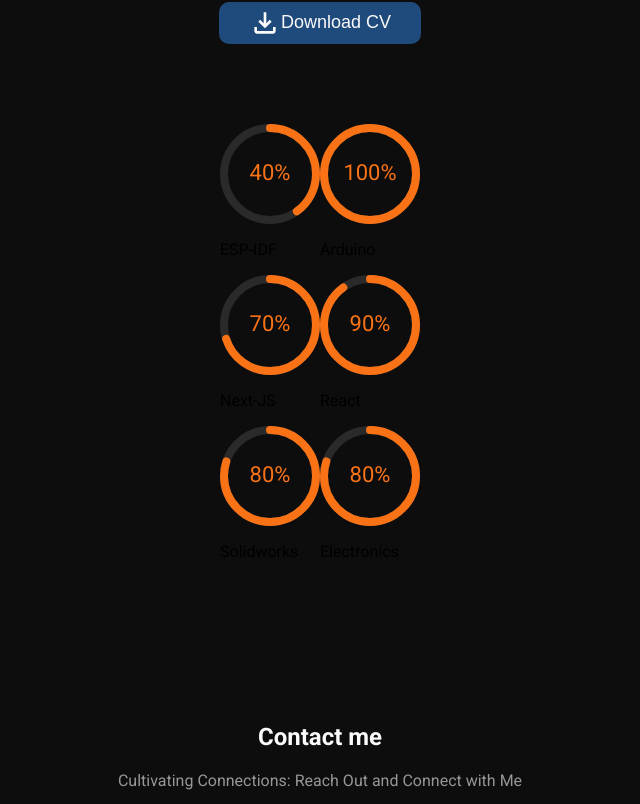
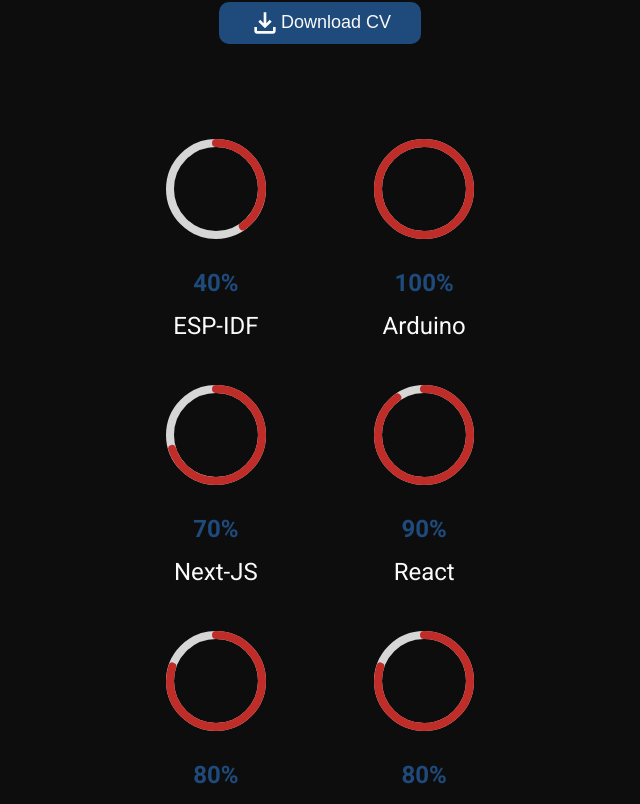
Before and after one commit to MSaeedAfshari/portfolio, a Next.js app: page / in a window 1280 px wide. Shown: the part 4456-5260 px from the top of the page, without its empty margins (320-960 px from the left). Built offline with nearby package versions, Linux system fonts and the light colour scheme.

Commit message:
Add progressbar styles

```diff
--- a/components/Aboutme/Aboutme.js
+++ b/components/Aboutme/Aboutme.js
@@ -1,7 +1,7 @@
 import React from "react";
 import styles from "@/styles/aboutMe.module.css";
 import { MdOutlineFileDownload } from "react-icons/md";
-import SkillCircle from "../Progressbar/Progressbar";
+import SkillCircle from "../SkillCircle/SkillCircle";
 
 export default function Aboutme() {
   return (
--- a/components/Progressbar/Progressbar.js
+++ b/components/SkillCircle/SkillCircle.js
@@ -1,24 +1,21 @@
-// SkillCircle.jsx
 import React from "react";
 import { CircularProgressbar, buildStyles } from "react-circular-progressbar";
 import "react-circular-progressbar/dist/styles.css";
+import style from "@/styles/skillCircle.module.css";
 
 const SkillCircle = ({ percentage, label }) => {
   return (
-    <div className="flex flex-col items-center gap-2 text-white">
+    <div className={style.circleContainer}>
       <div style={{ width: 100, height: 100 }}>
         <CircularProgressbar
           value={percentage}
-          text={`${percentage}%`}
           styles={buildStyles({
-            pathColor: "#f97316", // Tailwind orange-500
-            textColor: "#f97316",
-            trailColor: "#2a2a2a",
-            textSize: "22px",
+            pathColor: "#C02C27"
           })}
         />
       </div>
-      <p className="text-lg">{label}</p>
+      <p className={style.percentage}>{percentage}%</p>
+      <p className={style.label}>{label}</p>
     </div>
   );
 };
--- /dev/null
+++ b/styles/skillCircle.module.css
@@ -0,0 +1,23 @@
+.circleContainer {
+    margin: 15px 45px;
+    display: flex;
+    flex-direction: column;
+    justify-content: center;
+    align-items: center;
+}
+
+.percentage {
+    color: var(--dark_Primary);
+    font-size: 24px;
+    text-align: center;
+    font-weight: bold;
+    margin-top: 30px;
+    margin-bottom: 0;
+}
+
+.label {
+    color: var(--dark_Text);
+    text-align: center;
+    font-size: 24px;
+    margin: 15px 0;
+}
```
